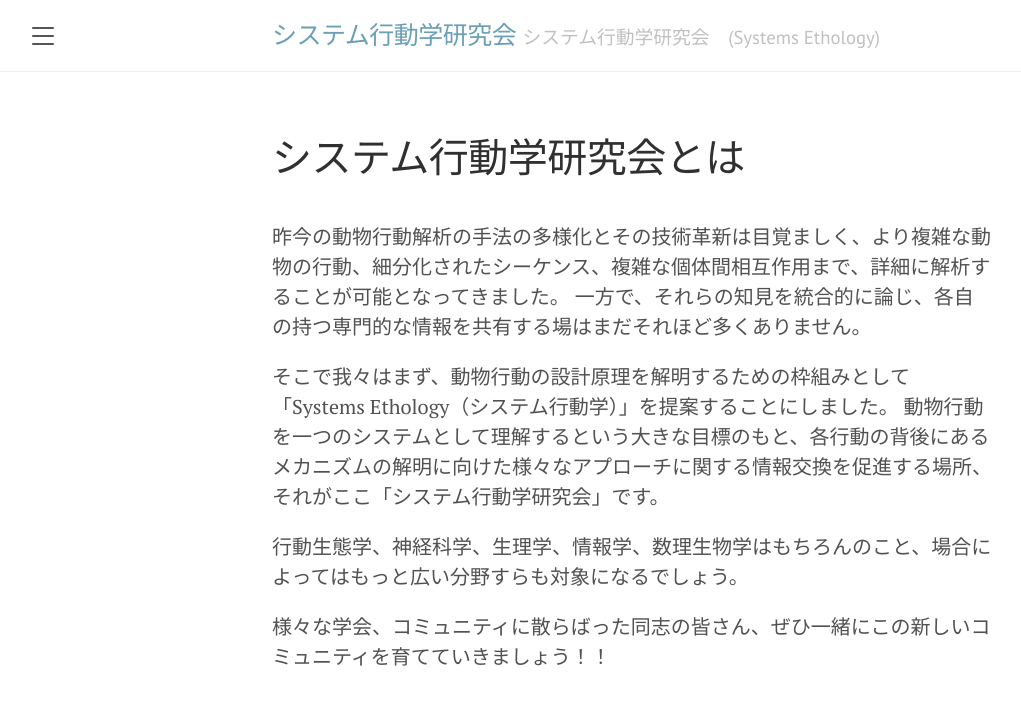
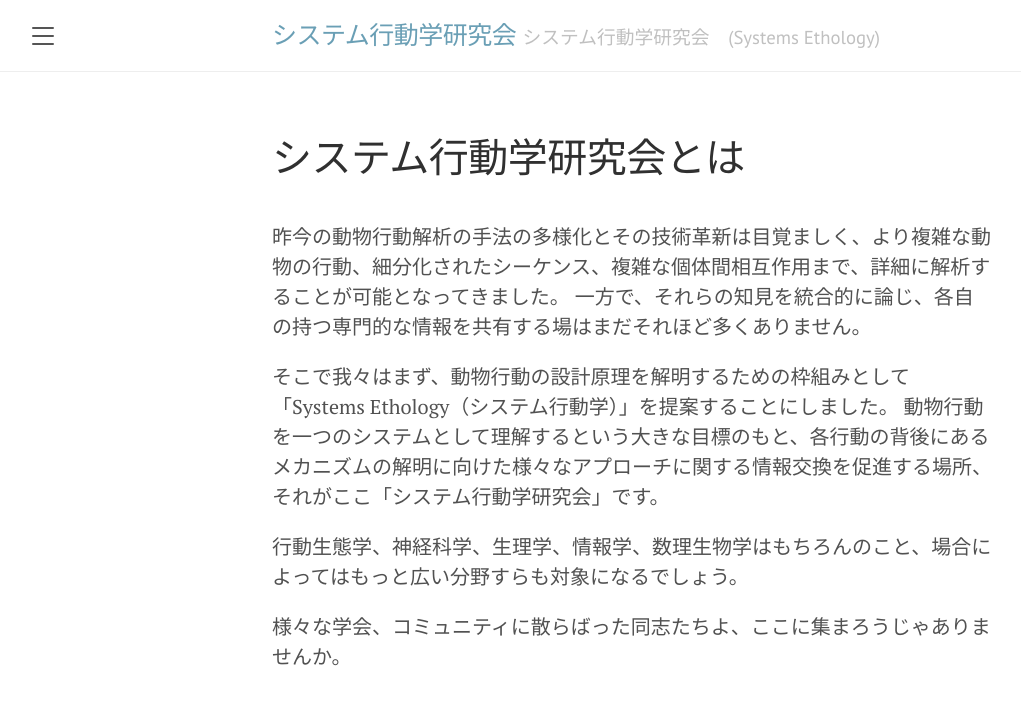
Before and after one commit to SystemsEthology/website, a Jekyll site: the page built from aboutus.md, in a window 1280 px wide. Shown: the top 705 px of the page, without its empty margins (8-1029 px from the left). Built offline with Jekyll 4.4.1, drawn with Linux system fonts in a browser that asks for light colours.

Commit message:
Update aboutus.md

```diff
--- a/aboutus.md
+++ b/aboutus.md
@@ -12,4 +12,4 @@ order: 2
 
 行動生態学、神経科学、生理学、情報学、数理生物学はもちろんのこと、場合によってはもっと広い分野すらも対象になるでしょう。
 
-様々な学会、コミュニティに散らばった同志の皆さん、ぜひ一緒にこの新しいコミュニティを育てていきましょう！！
+様々な学会、コミュニティに散らばった同志たちよ、ここに集まろうじゃありませんか。
```
